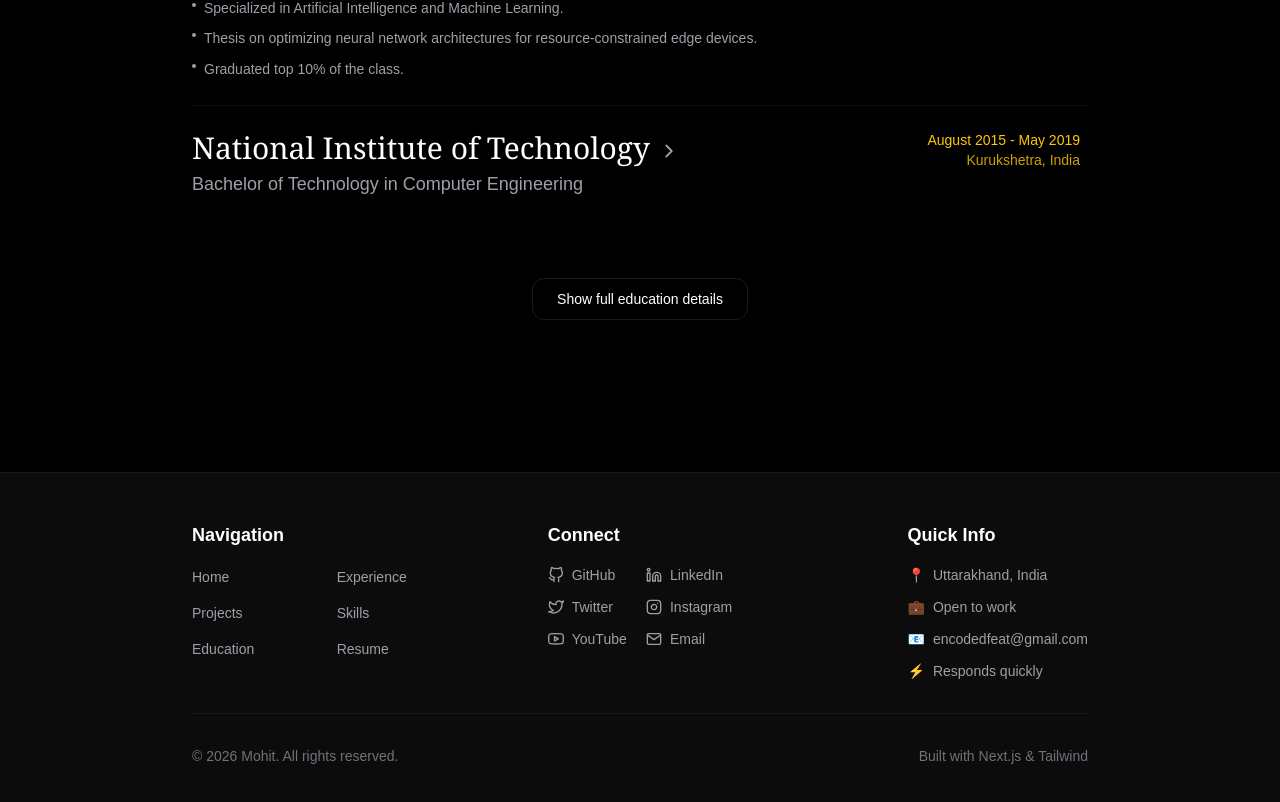
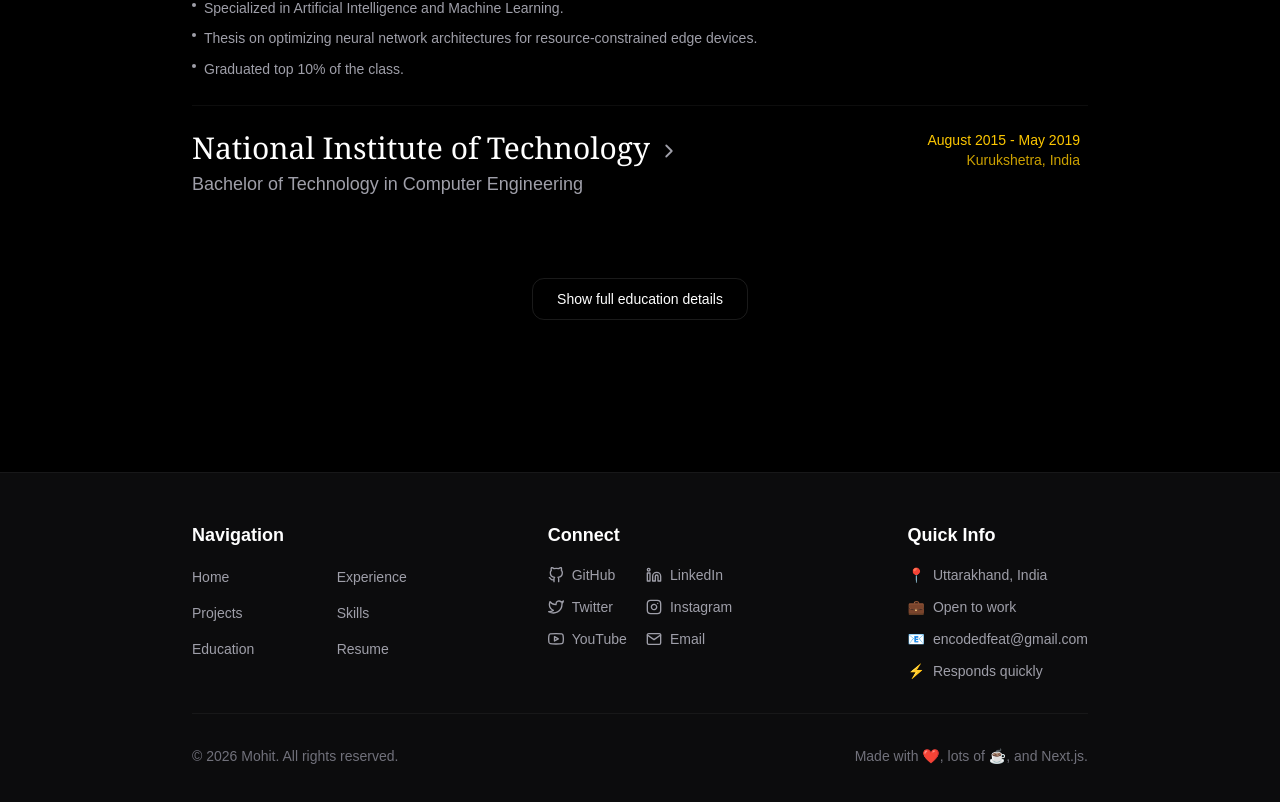
Before and after one commit to encodedfeat/portfolio., a Next.js app: page / in a window 1280 px wide. Shown: the part 2809-3611 px from the top of the page. Built offline with nearby package versions, Linux system fonts and the light colour scheme; a web font is replaced by a local one.

Commit message:
fixed page animation

```diff
--- a/src/components/Footer.tsx
+++ b/src/components/Footer.tsx
@@ -83,7 +83,7 @@ export function Footer() {
 
           <div className="flex flex-col sm:flex-row justify-between items-center gap-4 text-xs sm:text-sm text-zinc-500 pt-6 sm:pt-8 border-t border-black/5 dark:border-white/5">
             <p>© {currentYear} Mohit. All rights reserved.</p>
-            <p>Built with Next.js & Tailwind</p>
+            <p>Made with ❤️, lots of ☕, and Next.js.</p>
           </div>
         </div>
       </footer>
```
